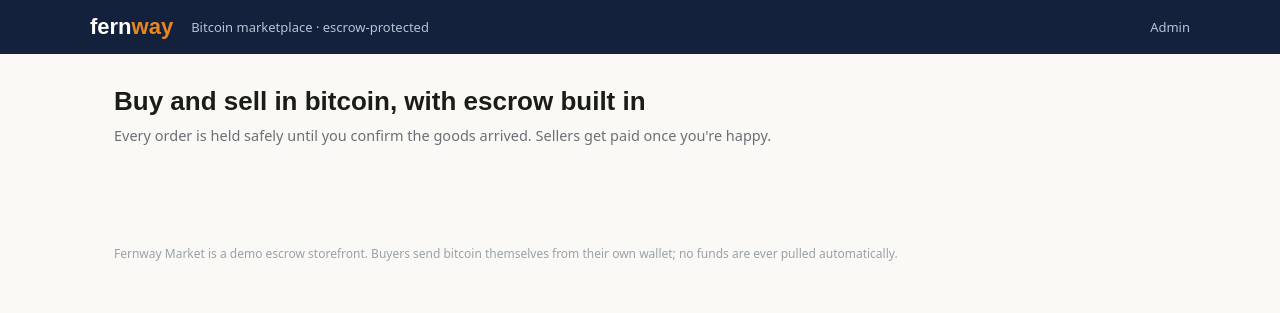
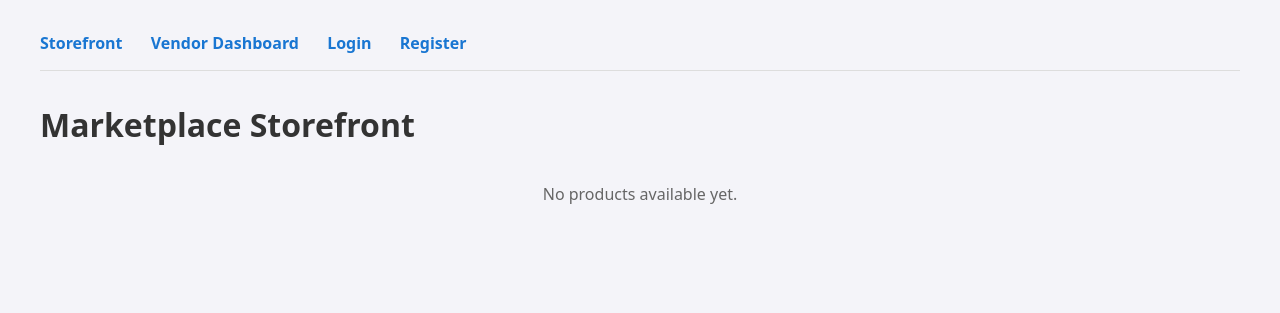
Before and after one commit to exlier/cryptomarket, a Flask app: page / in a window 1280 px wide. Shown: the top 313 px of the page. Run offline with Flask 3, Linux system fonts and the light colour scheme.

Commit message:
Refactor index.html for marketplace storefront layout

```diff
--- a/templates/index.html
+++ b/templates/index.html
@@ -1,28 +1,52 @@
-{% extends "base.html" %}
-{% block title %}Fernway Market{% endblock %}
-{% block content %}
+<!DOCTYPE html>
+<html lang="en">
+<head>
+    <meta charset="UTF-8">
+    <meta name="viewport" content="width=device-width, initial-scale=1.0">
+    <title>Marketplace Storefront</title>
+    <style>
+        body { background-color: #f4f4f9; color: #333; font-family: system-ui, sans-serif; padding: 2rem; max-width: 1200px; margin: 0 auto; }
+        .nav { margin-bottom: 2rem; padding-bottom: 1rem; border-bottom: 1px solid #ddd; }
+        .nav a { margin-right: 1.5rem; color: #1976d2; text-decoration: none; font-weight: bold; }
+        .nav a:hover { text-decoration: underline; }
+        .grid { display: grid; grid-template-columns: repeat(auto-fill, minmax(280px, 1fr)); gap: 1.5rem; }
+        .card { background: #fff; border: 1px solid #e0e0e0; border-radius: 8px; overflow: hidden; box-shadow: 0 2px 4px rgba(0,0,0,0.05); }
+        .card img { width: 100%; height: 220px; object-fit: cover; display: block; }
+        .card-body { padding: 1.25rem; }
+        .card-body h3 { margin: 0 0 0.5rem 0; font-size: 1.1rem; }
+        .card-body p { color: #666; font-size: 0.9rem; line-height: 1.4; }
+        .price { color: #2e7d32; font-weight: bold; font-size: 1.25rem; margin-top: 1rem; }
+        .vendor-tag { font-size: 0.8rem; color: #888; margin-top: 0.5rem; }
+    </style>
+</head>
+<body>
+    <div class="nav">
+        <a href="index">Storefront</a>
+        <a href="dashboard">Vendor Dashboard</a>
+        <a href="login">Login</a>
+        <a href="register">Register</a>
+    </div>
 
-<div class="hero-strip">
-  <h1>Buy and sell in bitcoin, with escrow built in</h1>
-  <p>Every order is held safely until you confirm the goods arrived. Sellers get paid once you're happy.</p>
-</div>
+    <h1>Marketplace Storefront</h1>
 
-<div class="grid">
-  {% for product in products %}
-  <a href="{{ url_for('product_detail', product_id=product.id) }}" class="card">
-    <div class="card-thumb th-{{ product.category }}">
-      <svg width="44" height="44" viewBox="0 0 24 24" fill="none" stroke="#2A6F6F" stroke-width="1.6">
-        <circle cx="12" cy="12" r="9"/><path d="M9.5 9.2c0-1 1-1.7 2.5-1.7s2.5.6 2.5 1.6-1 1.4-2.5 1.9-2.5.9-2.5 1.9 1 1.6 2.5 1.6 2.5-.7 2.5-1.7"/><path d="M12 6.3v1.2M12 16.5v1.2"/>
-      </svg>
+    <div class="grid">
+        {% for product in products %}
+        <div class="card">
+            {% if product.image_filename %}
+                <img src="{{ product.image_filename }}" alt="{{ product.name }}">
+            {% else %}
+                <div style="height:220px; background:#eee; display:flex; align-items:center; justify-content:center; color:#888;">No Image</div>
+            {% endif %}
+            <div class="card-body">
+                <h3>{{ product.name }}</h3>
+                <p>{{ product.description }}</p>
+                <div class="price">${{ product.price }}</div>
+                <div class="vendor-tag">Vendor ID: {{ product.vendor_id }}</div>
+            </div>
+        </div>
+        {% else %}
+        <p style="grid-column: 1 / -1; text-align: center; color: #666;">No products available yet.</p>
+        {% endfor %}
     </div>
-    <div class="card-cat">{{ product.category }}</div>
-    <p class="card-title">{{ product.title }}</p>
-    <div class="card-seller">sold by {{ product.seller_name }}</div>
-    <div class="price-row">
-      <span class="price">₿ {{ "%.5f"|format(product.price_btc) }}</span>
-    </div>
-  </a>
-  {% endfor %}
-</div>
-
-{% endblock %}
+</body>
+</html>
```
